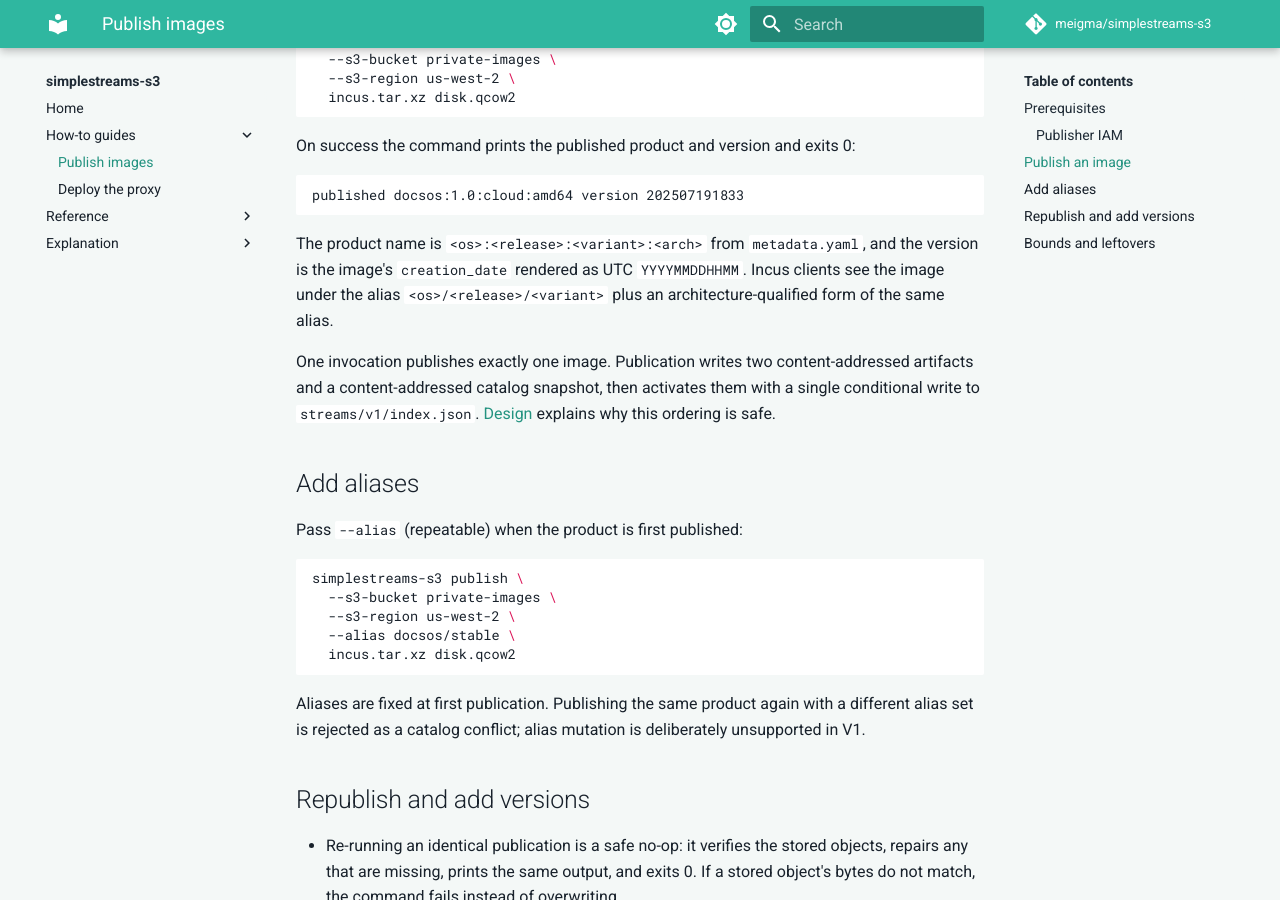
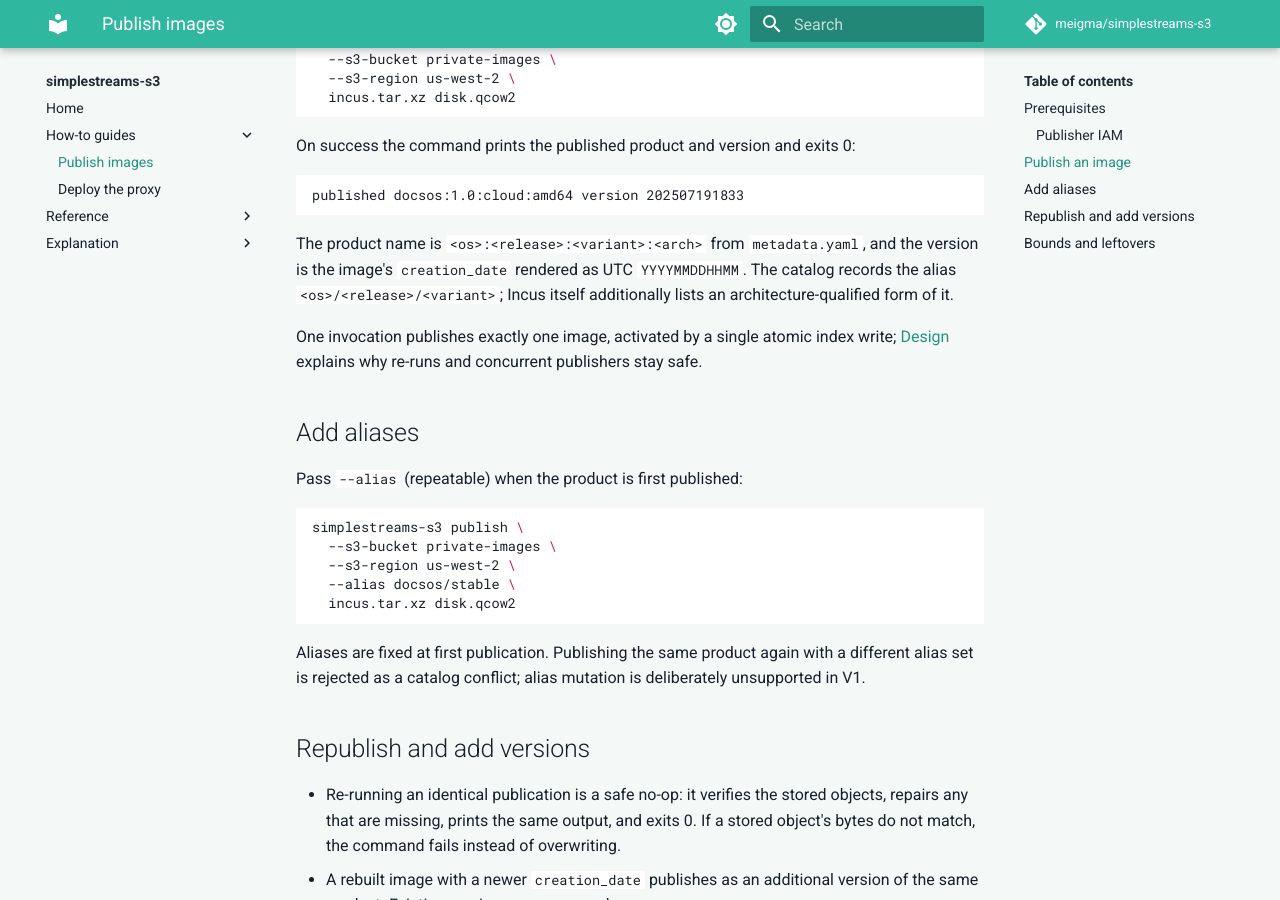
Before and after one commit to meigma/simplestreams-s3, an MkDocs documentation site: the page built from docs/docs/publish-images.md, in a window 1280 px wide and 900 px high, scrolled down 944 px. Built offline with MkDocs 1.6.1 and Material for MkDocs 9.7.7, drawn with Linux system fonts in a browser that asks for light colours; comment, search, counter and statistics services are not loaded.

Commit message:
docs: apply adversarial review corrections
Fixes three factual errors (stream_limit body code, no drain 503 on
object routes, 502 limited to credential rejection) and tightens
imprecise claims flagged by review.

Co-Authored-By: Claude Fable 5 <noreply@anthropic.com>

```diff
--- a/docs/docs/publish-images.md
+++ b/docs/docs/publish-images.md
@@ -59,14 +59,12 @@ published docsos:1.0:cloud:amd64 version 202507191833
 
 The product name is `<os>:<release>:<variant>:<arch>` from `metadata.yaml`,
 and the version is the image's `creation_date` rendered as UTC
-`YYYYMMDDHHMM`. Incus clients see the image under the alias
-`<os>/<release>/<variant>` plus an architecture-qualified form of the same
-alias.
+`YYYYMMDDHHMM`. The catalog records the alias `<os>/<release>/<variant>`;
+Incus itself additionally lists an architecture-qualified form of it.
 
-One invocation publishes exactly one image. Publication writes two
-content-addressed artifacts and a content-addressed catalog snapshot, then
-activates them with a single conditional write to `streams/v1/index.json`.
-[Design](design.md) explains why this ordering is safe.
+One invocation publishes exactly one image, activated by a single atomic
+index write; [Design](design.md) explains why re-runs and concurrent
+publishers stay safe.
 
 ## Add aliases
 
```
Also changed, not shown: docs/docs/configuration.md (+6 -4 lines), docs/docs/deploy-the-proxy.md (+5 -5 lines), docs/docs/design.md (+1 -1 lines), docs/docs/index.md (+3 -2 lines), docs/docs/proxy-interface.md (+7 -5 lines).
